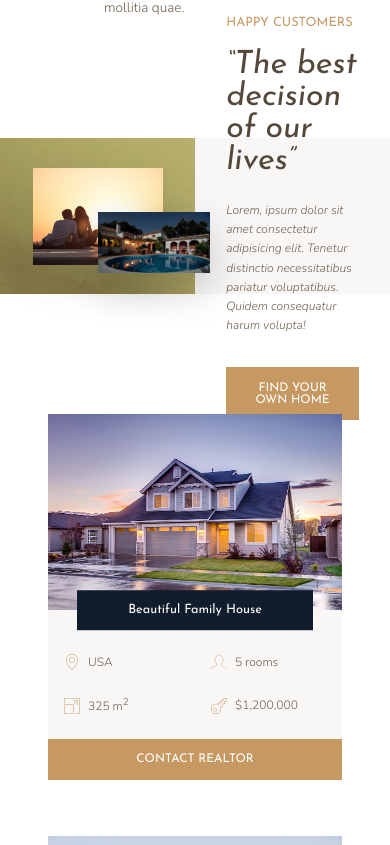
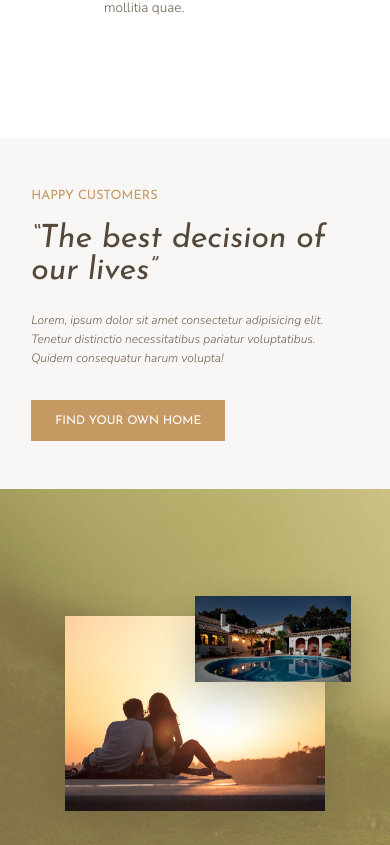
Before and after one commit to dario-piotrowicz/VueJS3-CSS_demo_Nexter_website_miniproject, a Vue app: page / in a window 390 px wide. Shown: the part 1979-2824 px from the top of the page. Built offline with nearby package versions, Linux system fonts and the light colour scheme.

Commit message:
making the story section responsive

```diff
--- a/src/App.vue
+++ b/src/App.vue
@@ -82,7 +82,7 @@ body {
   }
 
   @media only screen and (max-width: 850px) {
-    grid-template-rows: 6rem calc(100vh - 6rem) min-content min-content 40vw repeat(
+    grid-template-rows: 6rem calc(100vh - 6rem) min-content min-content 100rem repeat(
         3,
         min-content
       );
--- a/src/components/story.vue
+++ b/src/components/story.vue
@@ -33,8 +33,18 @@
 
   display: flex;
 
+  @media only screen and (max-width: 850px) {
+    flex-direction: column-reverse;
+  }
+
   &__pictures {
     flex: 0 0 50%;
+
+    @media only screen and (max-width: 850px) {
+      flex: 2;
+      overflow: hidden;
+    }
+
     background-image: linear-gradient(
         rgba($primary-color, 0.5),
         rgba($primary-color, 0.5)
@@ -60,10 +70,20 @@
     grid-column: 4 / 7;
     z-index: 2;
     box-shadow: 0 2rem 5rem transparentize(#000, 0.8);
+    @media only screen and (max-width: 850px) {
+      width: 80%;
+      grid-row: 2 / 4;
+      grid-column: 4 / 7;
+    }
   }
 
   &__content {
     flex: 0 0 50%;
+
+    @media only screen and (max-width: 850px) {
+      flex: 1;
+    }
+
     background-color: #f9f7f6;
     padding: 6rem 8vw;
 
```
